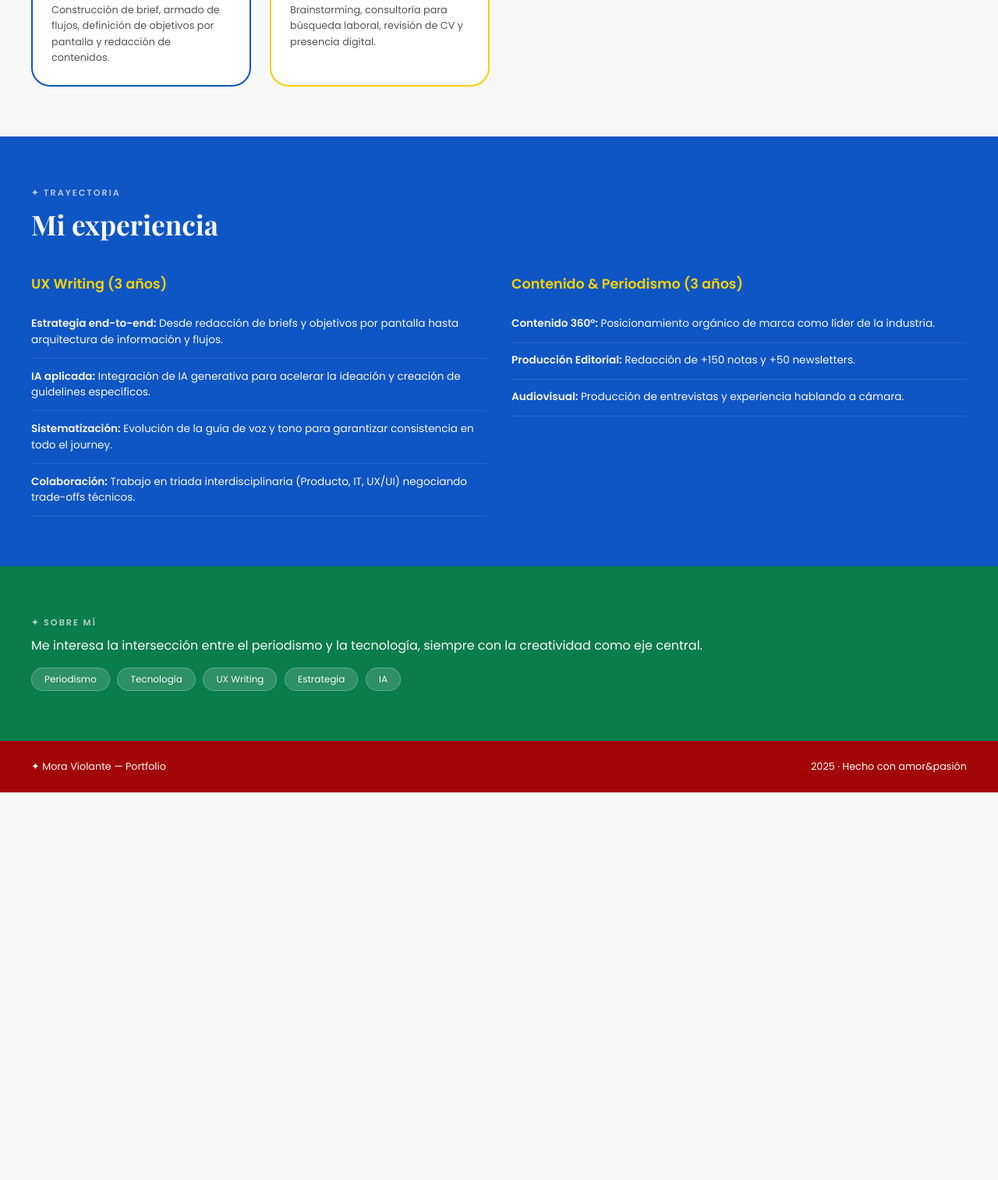
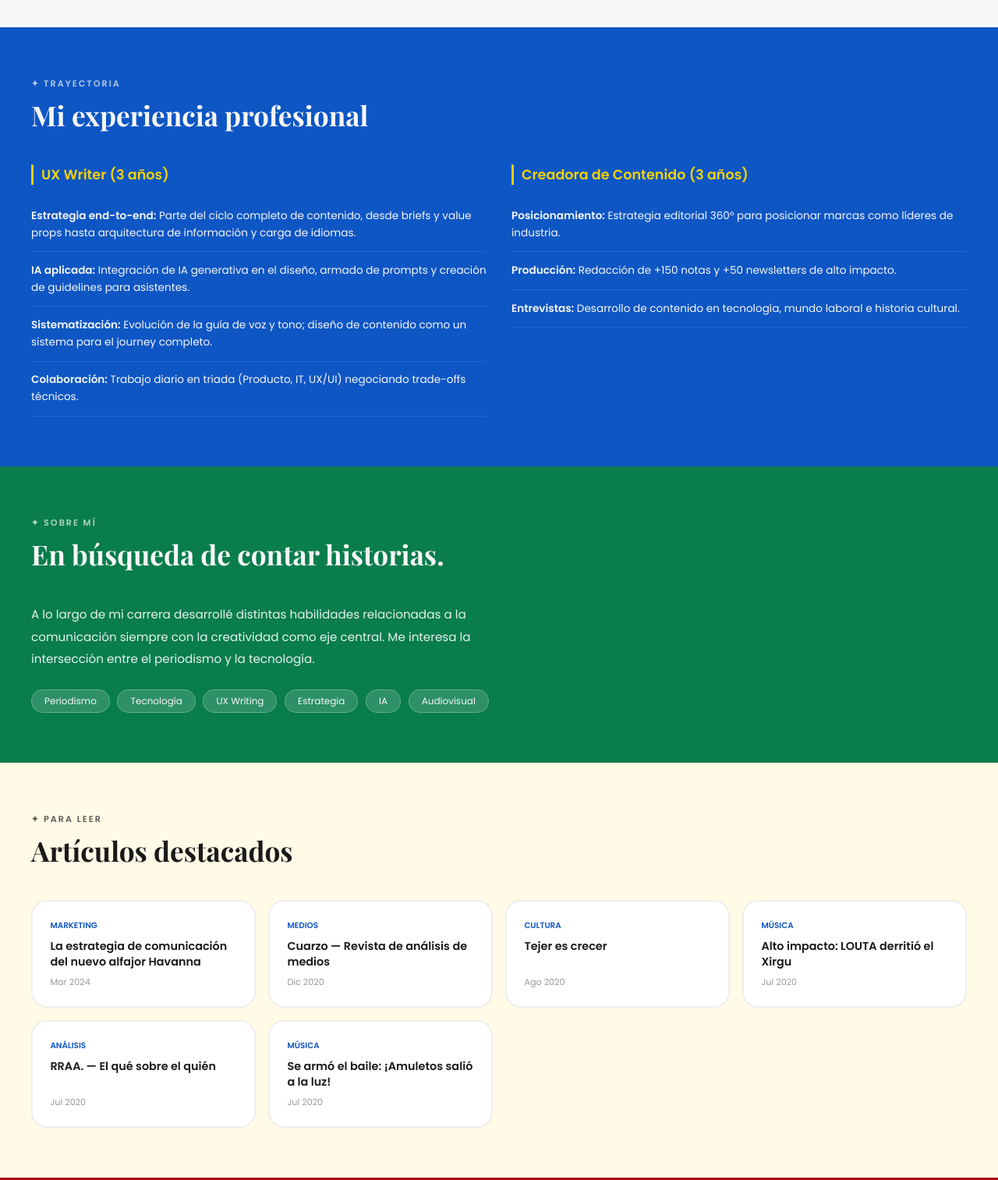
Before and after one commit to moraviolante/moraviolante.github.io, a plain HTML site: page index.html in a window 1280 px wide. Shown: the part 964-2477 px from the top of the page at 78% size. Before the commit the page ends 1980 px from the top, so only its background shows below. Drawn offline with nearby package versions, Linux system fonts and the light colour scheme; a web font is replaced by a local one.

Commit message:
Add files via upload

```diff
--- a/index.html
+++ b/index.html
@@ -1,3 +1,4 @@
+
 <!DOCTYPE html>
 <html lang="es">
 <head>
@@ -21,11 +22,7 @@
 
     .hero { background: var(--red); padding: 5rem 2.5rem 7rem; position: relative; overflow: hidden; }
     .hero::after { content: ''; position: absolute; bottom: -2px; left: 0; right: 0; height: 60px; background: var(--light); clip-path: ellipse(55% 100% at 50% 100%); }
-    .hero-stars span { position: absolute; color: rgba(247,247,247,0.18); animation: twinkle 3s infinite; }
-    @keyframes twinkle { 0%, 100% { opacity: 0.18; } 50% { opacity: 0.4; } }
-
-    .hero-tag { display: inline-flex; align-items: center; gap: 6px; background: rgba(247,247,247,0.15); border: 1px solid rgba(247,247,247,0.3); color: var(--light); font-size: 0.7rem; padding: 5px 14px; border-radius: 20px; margin-bottom: 1.5rem; text-transform: uppercase; }
-    .hero h1 { font-family: 'Playfair Display', serif; color: var(--light); font-size: clamp(2rem, 5vw, 3.2rem); line-height: 1.15; max-width: 600px; margin-bottom: 1.2rem; }
+    .hero h1 { font-family: 'Playfair Display', serif; color: var(--light); font-size: clamp(2.2rem, 5vw, 3.2rem); line-height: 1.15; max-width: 600px; margin-bottom: 1.2rem; }
     .hero p { color: rgba(247,247,247,0.8); font-size: 1rem; max-width: 480px; margin-bottom: 2rem; }
 
     section { padding: 4rem 2.5rem; }
@@ -39,14 +36,23 @@
     .skill-desc { font-size: 0.8rem; color: #555; line-height: 1.6; }
 
     .experience { background: var(--blue); color: var(--light); }
-    .exp-container { display: grid; grid-template-columns: 1fr 1fr; gap: 2rem; margin-top: 2rem; }
-    .exp-column h3 { font-size: 1.1rem; margin-bottom: 1rem; color: var(--yellow); }
+    .exp-container { display: grid; grid-template-columns: 1fr 1fr; gap: 2rem; margin-top: 1rem; }
+    .exp-column h3 { font-size: 1.1rem; margin-bottom: 1rem; color: var(--yellow); border-left: 3px solid var(--yellow); padding-left: 10px; }
     .exp-list { list-style: none; }
-    .exp-list li { font-size: 0.85rem; padding: 0.8rem 0; border-bottom: 1px solid rgba(255,255,255,0.1); line-height: 1.5; }
+    .exp-list li { font-size: 0.85rem; padding: 0.8rem 0; border-bottom: 1px solid rgba(255,255,255,0.1); line-height: 1.6; }
 
     .sobre { background: var(--green); color: var(--light); }
-    .chips { display: flex; gap: 0.6rem; flex-wrap: wrap; margin-top: 1rem; }
+    .sobre p { font-size: 0.95rem; line-height: 1.9; max-width: 600px; margin-bottom: 1.5rem; color: rgba(255,255,255,0.9); }
+    .chips { display: flex; gap: 0.6rem; flex-wrap: wrap; }
     .chip { background: rgba(255,255,255,0.15); border: 1px solid rgba(255,255,255,0.25); padding: 5px 16px; border-radius: 20px; font-size: 0.75rem; }
+
+    .articles { background: #fffbe6; }
+    .articles-grid { display: grid; grid-template-columns: repeat(auto-fit, minmax(260px, 1fr)); gap: 1rem; }
+    .article-card { background: #fff; border-radius: 20px; padding: 1.4rem; border: 2px solid #eee; text-decoration: none; color: inherit; transition: 0.2s; display: flex; flex-direction: column; height: 100%; }
+    .article-card:hover { transform: translateY(-4px); border-color: var(--blue); }
+    .article-tag { font-size: 0.65rem; font-weight: 700; text-transform: uppercase; color: var(--blue); margin-bottom: 0.5rem; display: block; }
+    .article-title { font-size: 0.9rem; font-weight: 600; line-height: 1.4; margin-bottom: 0.5rem; }
+    .article-date { font-size: 0.7rem; color: #999; margin-top: auto; }
 
     footer { background: #a30606; padding: 1.5rem 2.5rem; color: var(--light); display: flex; justify-content: space-between; font-size: 0.8rem; }
 
@@ -59,14 +65,14 @@
     <ul class="nav-links">
       <li><a href="#habilidades">Habilidades</a></li>
       <li><a href="#experiencia">Experiencia</a></li>
-      <li><a href="#contacto">Contacto</a></li>
+      <li><a href="#sobre">Sobre mí</a></li>
+      <li><a href="#articulos">Artículos</a></li>
     </ul>
   </nav>
 
   <div class="hero">
-    <div class="hero-tag">✦ Portfolio</div>
     <h1>Una periodista en el mundo de la <em>tecnología.</em></h1>
-    <p>Contadora de historias, creadora de contenido y comunicadora estratégica. Combinando creatividad y datos para conectar marcas con personas.</p>
+    <p>Contadora de historias, creadora de contenido y comunicadora estratégica.</p>
   </div>
 
   <section id="habilidades">
@@ -83,52 +89,90 @@
       </div>
       <div class="skill-card" style="border-color: var(--yellow)">
         <div class="skill-name">Gestión de proyectos</div>
-        <div class="skill-desc">Armado y seguimiento de herramientas de gestión, construcción de roadmaps, presentaciones en formato pitch.</div>
+        <div class="skill-desc">Armado y seguimiento de herramientas de gestión, roadmaps y pitches.</div>
       </div>
       <div class="skill-card" style="border-color: var(--green)">
         <div class="skill-name">Entrevistas</div>
-        <div class="skill-desc">Producción y desarrollo de entrevistas escritas y audiovisuales en tecnología, mundo laboral e historia cultural.</div>
+        <div class="skill-desc">Producción de entrevistas escritas y audiovisuales en tecnología y cultura.</div>
       </div>
       <div class="skill-card" style="border-color: var(--blue)">
         <div class="skill-name">UX Writing</div>
-        <div class="skill-desc">Construcción de brief, armado de flujos, definición de objetivos por pantalla y redacción de contenidos.</div>
+        <div class="skill-desc">Briefs, flujos, objetivos por pantalla e ideas a comunicar.</div>
       </div>
       <div class="skill-card" style="border-color: var(--yellow)">
         <div class="skill-name">Consultoría & apoyo</div>
-        <div class="skill-desc">Brainstorming, consultoría para búsqueda laboral, revisión de CV y presencia digital.</div>
+        <div class="skill-desc">Brainstorming, revisión de CV y presencia digital.</div>
       </div>
     </div>
   </section>
 
   <section class="experience" id="experiencia">
     <div class="section-label">✦ Trayectoria</div>
-    <h2 class="section-title">Mi experiencia</h2>
+    <h2 class="section-title">Mi experiencia profesional</h2>
     <div class="exp-container">
       <div class="exp-column">
-        <h3>UX Writing (3 años)</h3>
+        <h3>UX Writer (3 años)</h3>
         <ul class="exp-list">
-          <li><strong>Estrategia end-to-end:</strong> Desde redacción de briefs y objetivos por pantalla hasta arquitectura de información y flujos.</li>
-          <li><strong>IA aplicada:</strong> Integración de IA generativa para acelerar la ideación y creación de guidelines específicos.</li>
-          <li><strong>Sistematización:</strong> Evolución de la guía de voz y tono para garantizar consistencia en todo el journey.</li>
-          <li><strong>Colaboración:</strong> Trabajo en triada interdisciplinaria (Producto, IT, UX/UI) negociando trade-offs técnicos.</li>
+          <li><strong>Estrategia end-to-end:</strong> Parte del ciclo completo de contenido, desde briefs y value props hasta arquitectura de información y carga de idiomas.</li>
+          <li><strong>IA aplicada:</strong> Integración de IA generativa en el diseño, armado de prompts y creación de guidelines para asistentes.</li>
+          <li><strong>Sistematización:</strong> Evolución de la guía de voz y tono; diseño de contenido como un sistema para el journey completo.</li>
+          <li><strong>Colaboración:</strong> Trabajo diario en triada (Producto, IT, UX/UI) negociando trade-offs técnicos.</li>
         </ul>
       </div>
       <div class="exp-column">
-        <h3>Contenido & Periodismo (3 años)</h3>
+        <h3>Creadora de Contenido (3 años)</h3>
         <ul class="exp-list">
-          <li><strong>Contenido 360°:</strong> Posicionamiento orgánico de marca como líder de la industria.</li>
-          <li><strong>Producción Editorial:</strong> Redacción de +150 notas y +50 newsletters.</li>
-          <li><strong>Audiovisual:</strong> Producción de entrevistas y experiencia hablando a cámara.</li>
+          <li><strong>Posicionamiento:</strong> Estrategia editorial 360° para posicionar marcas como líderes de industria.</li>
+          <li><strong>Producción:</strong> Redacción de +150 notas y +50 newsletters de alto impacto.</li>
+          <li><strong>Entrevistas:</strong> Desarrollo de contenido en tecnología, mundo laboral e historia cultural.</li>
         </ul>
       </div>
     </div>
   </section>
 
-  <section class="sobre">
+  <section class="sobre" id="sobre">
     <div class="section-label">✦ Sobre mí</div>
-    <p>Me interesa la intersección entre el periodismo y la tecnología, siempre con la creatividad como eje central.</p>
+    <h2 class="section-title">En búsqueda de contar historias.</h2>
+    <p>A lo largo de mi carrera desarrollé distintas habilidades relacionadas a la comunicación siempre con la creatividad como eje central. Me interesa la intersección entre el periodismo y la tecnología.</p>
     <div class="chips">
-      <span class="chip">Periodismo</span><span class="chip">Tecnología</span><span class="chip">UX Writing</span><span class="chip">Estrategia</span><span class="chip">IA</span>
+      <span class="chip">Periodismo</span><span class="chip">Tecnología</span><span class="chip">UX Writing</span><span class="chip">Estrategia</span><span class="chip">IA</span><span class="chip">Audiovisual</span>
+    </div>
+  </section>
+
+  <section class="articles" id="articulos">
+    <div class="section-label">✦ Para leer</div>
+    <h2 class="section-title">Artículos destacados</h2>
+    <div class="articles-grid">
+      <a class="article-card" href="https://moraviolante.wordpress.com/2024/03/01/la-estrategia-de-comunicacion-del-nuevo-alfajor-havanna/" target="_blank">
+        <span class="article-tag">Marketing</span>
+        <div class="article-title">La estrategia de comunicación del nuevo alfajor Havanna</div>
+        <div class="article-date">Mar 2024</div>
+      </a>
+      <a class="article-card" href="https://moraviolante.wordpress.com/2020/12/15/cuarzo-revista-de-analisis-de-medios/" target="_blank">
+        <span class="article-tag">Medios</span>
+        <div class="article-title">Cuarzo — Revista de análisis de medios</div>
+        <div class="article-date">Dic 2020</div>
+      </a>
+      <a class="article-card" href="https://moraviolante.wordpress.com/2020/08/24/tejer-es-cercer/" target="_blank">
+        <span class="article-tag">Cultura</span>
+        <div class="article-title">Tejer es crecer</div>
+        <div class="article-date">Ago 2020</div>
+      </a>
+      <a class="article-card" href="https://moraviolante.wordpress.com/2020/07/14/alto-impacto-louta-derritio-el-xirgu/" target="_blank">
+        <span class="article-tag">Música</span>
+        <div class="article-title">Alto impacto: LOUTA derritió el Xirgu</div>
+        <div class="article-date">Jul 2020</div>
+      </a>
+      <a class="article-card" href="https://moraviolante.wordpress.com/2020/07/14/rraa-el-que-sobre-el-quien/" target="_blank">
+        <span class="article-tag">Análisis</span>
+        <div class="article-title">RRAA. — El qué sobre el quién</div>
+        <div class="article-date">Jul 2020</div>
+      </a>
+      <a class="article-card" href="https://moraviolante.wordpress.com/2020/07/14/se-armo-el-baile-amuletos-salio-a-la-luz/" target="_blank">
+        <span class="article-tag">Música</span>
+        <div class="article-title">Se armó el baile: ¡Amuletos salió a la luz!</div>
+        <div class="article-date">Jul 2020</div>
+      </a>
     </div>
   </section>
 
```
